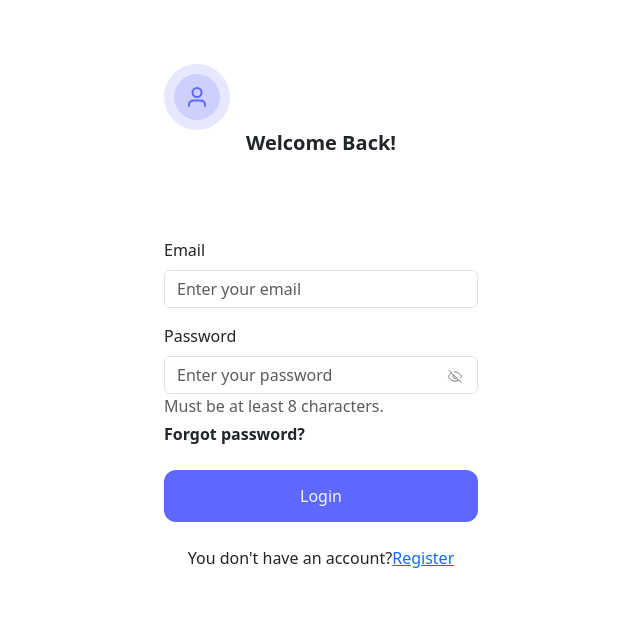
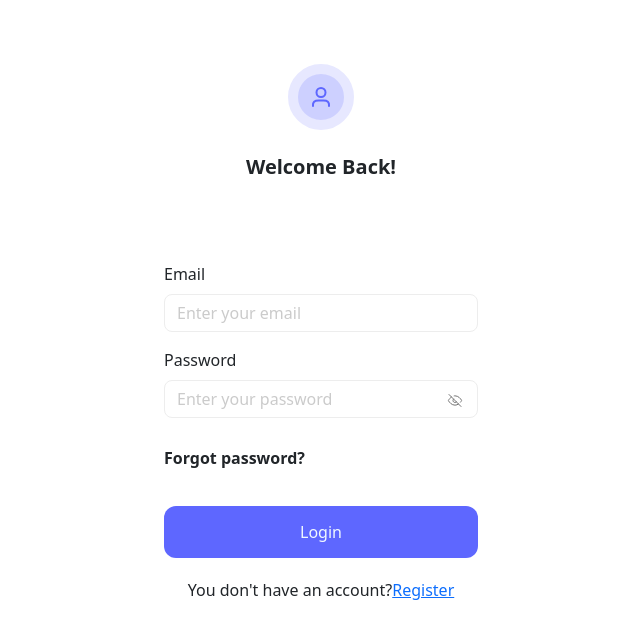
Before and after one commit to siloxa/clipboard-web, a Vue app: page /login in a window 1280 px wide. Shown: the top 638 px of the page, without its empty margins (319-959 px from the left). Built offline with nearby package versions, Linux system fonts and the light colour scheme.

Commit message:
FIX[Login.vue]

```diff
--- a/src/components/authenticate/Login.vue
+++ b/src/components/authenticate/Login.vue
@@ -1,40 +1,36 @@
 <script setup>
     import Button from '../utils/Button.vue';
     import Input from '../utils/Input.vue';
+    import AuthenticateForm from './utils/AuthenticateForm.vue'
     import Header from './utils/Header.vue';
+    import Footer from './utils/Footer.vue';
     import PasswordToggleIcon from './icons/PasswordToggleIcon.vue'
 </script>
 
 <template>
-    <div class="row mt-5">
-        <div class="col-12 col-sm-8 col-md-6 mx-auto">
-             <div class="login-box size-card m-auto">
+    <AuthenticateForm>
+        <template #header>
             <Header icon="user" title="Welcome Back!"/>
+        </template>
         <div class="mb-3" style="margin-top: 80px;">
             <Input type="email" label="Email" placeholder="Enter your email"/>
         </div>
         <div class="mb-4 position-relative password-fild">
             <Input type="password" label="Password" placeholder="Enter your password"/>
             <PasswordToggleIcon class="position-absolute icons-pos-3" />
-                    <p class="text-muted">Must be at least 8 characters.</p>
+            <p class="text-muted" style="display: none;">Must be at least 8 characters.</p>
         </div>
-                <p class="fw-bold mb-4">Forgot password?</p>
-                <div class="login-button-div mb-4">
+        <p class="fw-bold forgot-pass">Forgot password?</p>
+        <div class="login-button-div">
             <Button text="Login" />
         </div>
-                <div class="footer-page">
-                    <p class="text-center">You don't have an account?<a href="#">Register</a></p>
-                </div>
-            </div>
-        </div>
-    </div>
+        <template #footer>
+            <Footer />
+        </template>
+    </AuthenticateForm>
 </template>
 
 <style scoped>
-.size-card{
-    width: 314px;
-    height: 509px;
-}
 .icons-pos-3{
     left: 90%;
     top: 59%;
@@ -43,17 +39,14 @@
     width: 100%;
     height: 74px;
 }
+.forgot-pass{
+    margin-bottom: 36px;
+}
 .login-button-div{
     display: flex;
     justify-content: center;
     align-items: center;
     align-self: stretch;
-}
-.footer-page{
-    display: flex;
-}
-.footer-page p{
-    align-items: center;
-    margin: auto;
+    margin-bottom: 12px;
 }
 </style>
--- /dev/null
+++ b/src/components/authenticate/utils/AuthenticateForm.vue
@@ -0,0 +1,18 @@
+<template>
+    <div class="row mt-5">
+        <div class="col-12 col-sm-8 col-md-6 mx-auto">
+            <div class="login-box m-auto">
+                <slot name="header"></slot>
+                <slot></slot>
+                <slot name="footer"></slot>
+            </div>
+        </div>
+    </div>
+</template>
+
+<style scoped>
+    .login-box{
+        width: 314px;
+        height: 509px;
+    }
+</style>
--- /dev/null
+++ b/src/components/authenticate/utils/Footer.vue
@@ -0,0 +1,15 @@
+<template>
+    <div>
+        <p>You don't have an account?<a href="#">Register</a></p>
+    </div>
+</template>
+
+<style scoped>
+    div{
+        display: flex;
+        padding: 8px 0;
+    }
+    div p{
+        margin: auto;
+    }
+</style>
--- a/src/components/authenticate/utils/Header.vue
+++ b/src/components/authenticate/utils/Header.vue
@@ -15,14 +15,20 @@
 
 <template>
     <div class="pt-3">
-        <UserIcon />
+        <UserIcon class="icon" />
     </div>
     <p class="text-center fw-bold fs-5">{{title}}</p>
 </template>
 
 <style scoped>
     div{
-        width: 342px;
+        display: flex;
         height: 80px;
     }
+    div .icon{
+        margin: auto;
+    }
+    p {
+        margin-top: 24px;
+    }
 </style>
--- a/src/components/utils/Input.vue
+++ b/src/components/utils/Input.vue
@@ -10,5 +10,15 @@
 
 <template>
     <label class="form-label">{{label}}</label>
-    <input :type="type" class="form-control" :placeholder="placeholder">
+    <input class="form-control" :type="type" :placeholder="placeholder">
 </template>
+
+<style scoped>
+input{
+    border: 1px solid #EDEDED !important;
+    border-radius: 8px !important;
+}
+input::placeholder{
+    color: #CBCBCB;
+}
+</style>
```
Also changed, not shown: src/components/authenticate/utils/FormButton.vue (added). Lines whose indentation alone changed are shown as unchanged.
